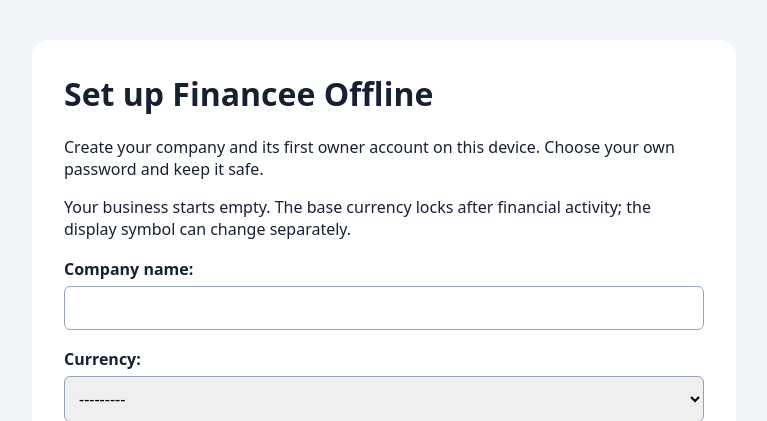
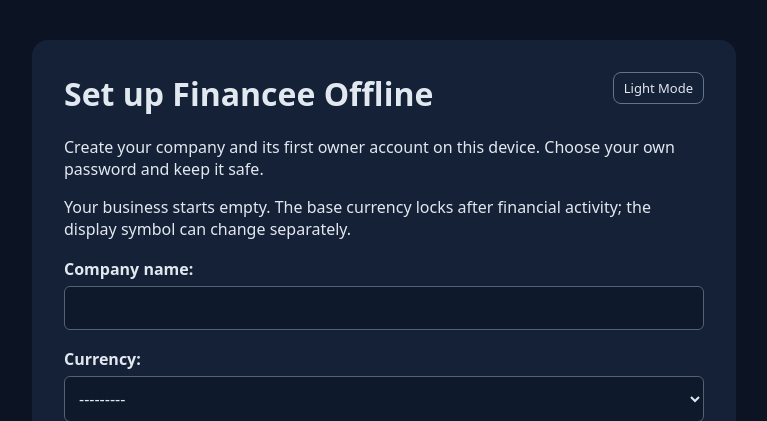
Before and after one commit to Maaz-Bin-Haider/financee_offline, a Django app: page /setup/ in a window 1280 px wide. Shown: the top 421 px of the page, without its empty margins (256-1023 px from the left). Run offline with Django 5.2, Linux system fonts and the light colour scheme; data that the repository does not hold is empty; parts of the project's set-up code (start-up, migrations or seed data) failed here and were passed over.

Commit message:
Preserve global theme preference on local onboarding and use local activity timezone

```diff
--- /dev/null
+++ b/static/css/setup.css
@@ -0,0 +1,2 @@
+body{font:16px system-ui;background:#f1f5f9;color:#172033;margin:0;padding:40px 16px}main{max-width:640px;margin:auto;background:white;padding:32px;border-radius:16px}h1{margin-top:0}label{display:block;font-weight:600;margin:18px 0 6px}input,select{box-sizing:border-box;width:100%;padding:10px;border:1px solid #94a3b8;border-radius:6px;font:inherit}button{margin-top:24px;background:#2447c6;color:white;border:0;padding:12px 20px;border-radius:8px;font:inherit}.helptext{font-size:13px;color:#526174}.errorlist{color:#a41620}li{margin:4px 0}
+.dark-mode body{background:#0c1423;color:#e2e8f0}.dark-mode main{background:#152136}.dark-mode input,.dark-mode select{background:#0e192c;color:#e2e8f0;border-color:#526174}.dark-mode .helptext{color:#b6c3d7}.dark-mode .errorlist{color:#ffadb4}#themeToggle{float:right;margin:0 0 12px 16px;background:transparent;color:inherit;border:1px solid #64748b;padding:6px 10px;font-size:13px}main:after{content:"";display:block;clear:both}
--- a/static/js/dark_mode.js
+++ b/static/js/dark_mode.js
@@ -5,7 +5,7 @@
  * Dark is the default, matching Accounting: only an explicit 'light' turns
  * it off. Missing values, blocked storage and the admin's 'auto' value all
  * use dark. The <head> scripts in base.html, the
- * login page and the suspended page apply the class before first paint; this
+ * login and first-run setup pages apply the class before first paint; this
  * file owns the sidebar toggle. Every place that decides the theme must
  * agree -- see PROJECT_CONTEXT.md, Dark Mode.
  */
--- a/templates/local/setup.html
+++ b/templates/local/setup.html
@@ -1,4 +1,6 @@
+{% load static %}
 <!doctype html><html lang="en"><head><meta charset="utf-8"><meta name="viewport" content="width=device-width, initial-scale=1"><title>Set up Financee Offline</title>
-<style>body{font:16px system-ui;background:#f1f5f9;color:#172033;margin:0;padding:40px 16px}main{max-width:640px;margin:auto;background:white;padding:32px;border-radius:16px}h1{margin-top:0}label{display:block;font-weight:600;margin:18px 0 6px}input,select{box-sizing:border-box;width:100%;padding:10px;border:1px solid #94a3b8;border-radius:6px;font:inherit}button{margin-top:24px;background:#2447c6;color:white;border:0;padding:12px 20px;border-radius:8px;font:inherit}.helptext{font-size:13px;color:#526174}.errorlist{color:#a41620}li{margin:4px 0}</style></head>
-<body><main><h1>Set up Financee Offline</h1><p>Create your company and its first owner account on this device. Choose your own password and keep it safe.</p><p>Your business starts empty. The base currency locks after financial activity; the display symbol can change separately.</p>
-<form method="post">{% csrf_token %}{{ form.as_p }}<button type="submit">Create company and owner</button></form><p>Automatic ZIP backup controls arrive in a later review phase. This is a Phase 1 development build.</p></main></body></html>
+<script>(function () { var dark = true; try { dark = localStorage.getItem('theme') !== 'light'; } catch (e) {} if (dark) document.documentElement.classList.add('dark-mode'); })();</script>
+<link rel="stylesheet" href="{% static 'css/setup.css' %}"></head>
+<body><main><button type="button" id="themeToggle" aria-label="Toggle color theme"><span id="themeText">Light Mode</span></button><h1>Set up Financee Offline</h1><p>Create your company and its first owner account on this device. Choose your own password and keep it safe.</p><p>Your business starts empty. The base currency locks after financial activity; the display symbol can change separately.</p>
+<form method="post">{% csrf_token %}{{ form.as_p }}<button type="submit">Create company and owner</button></form><p>Automatic ZIP backup controls arrive in a later review phase. This is a Phase 1 development build.</p></main><script src="{% static 'js/dark_mode.js' %}"></script></body></html>
```
Also changed, not shown: activity/views.py (+7 -7 lines), tests/test_dark_mode.js (+1 -1 lines).
